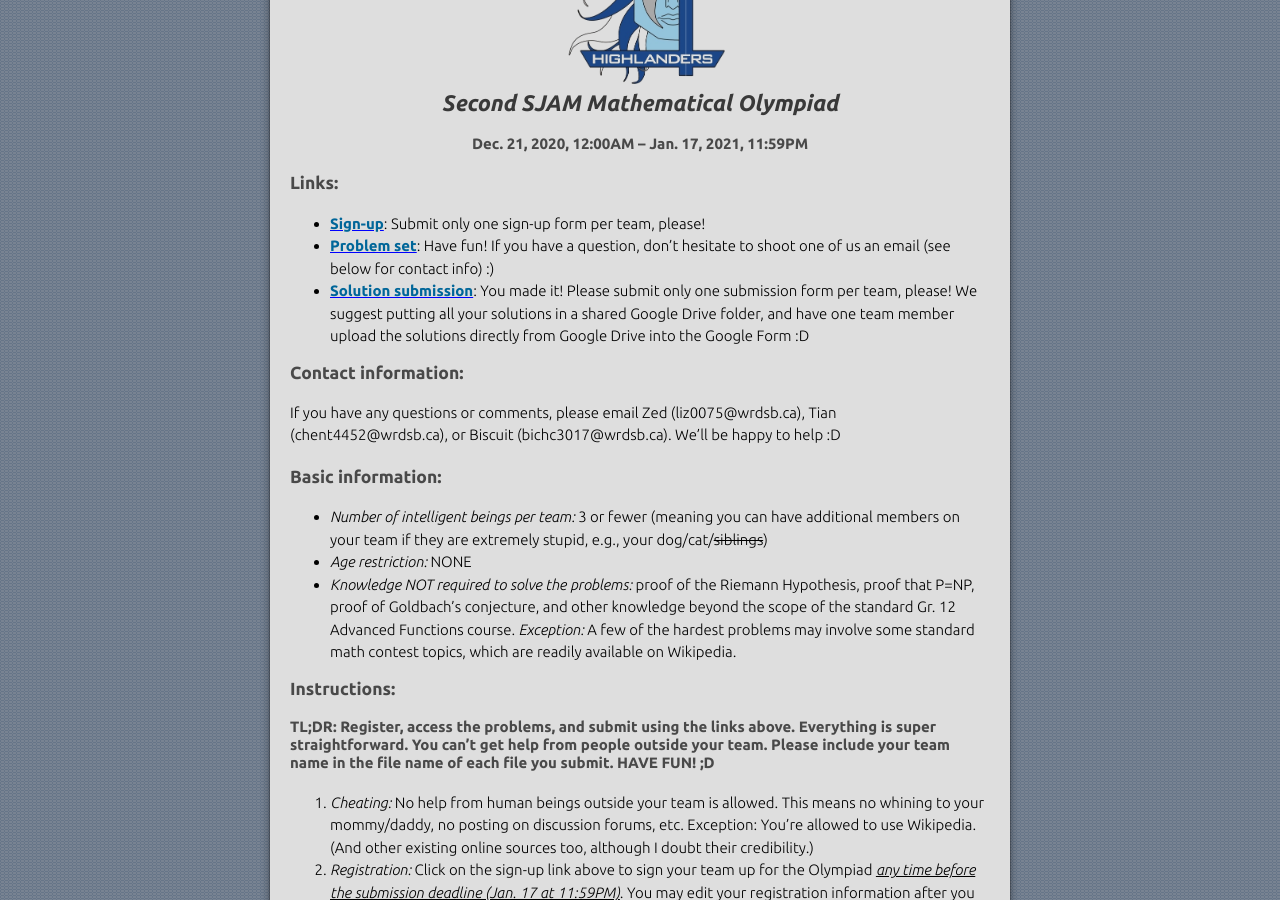
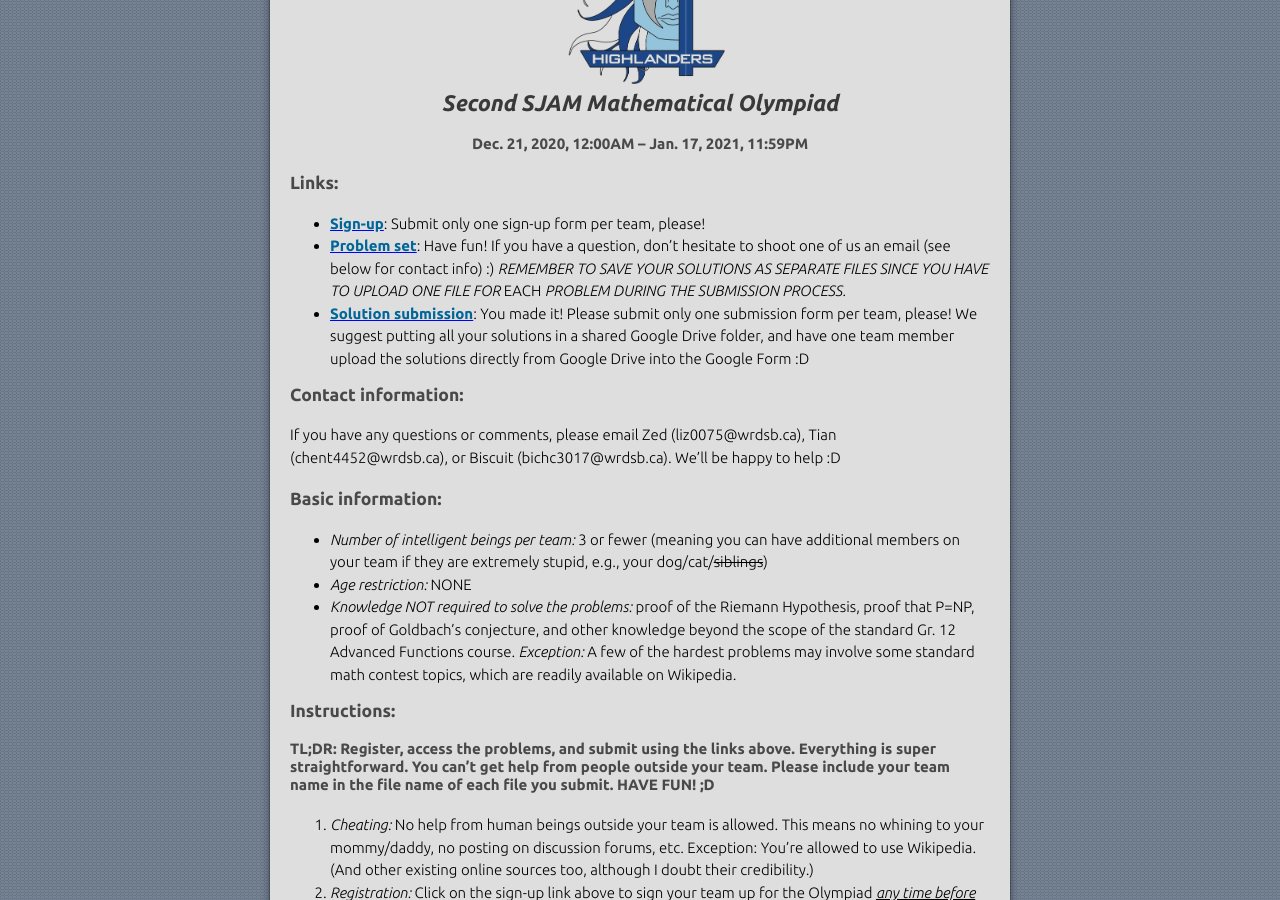
Before and after one commit to sjammathletes/sjammathletes.github.io, a Jekyll site: the page built from sjammo.md, in a window 1280 px wide and 900 px high, scrolled down 344 px. Built offline with Jekyll 4.4.1, drawn with Linux system fonts in a browser that asks for light colours; our own code applies the rules of GitHub Pages for plain Markdown files.

Commit message:
make them submit separate files

```diff
--- a/sjammo.md
+++ b/sjammo.md
@@ -8,7 +8,7 @@
 
 ### Links:
  - <b><ins style="color:blue;">[Sign-up](https://forms.gle/LbFGjmJu8spPPsuE7){: target="_blank"}</ins></b>: Submit only one sign-up form per team, please!
- - <b><ins style="color:blue;">[Problem set](/assets/pdfs/2020-2021/SJAMMO/sjammo2.pdf){: target="_blank"}</ins></b>: Have fun! If you have a question, don't hesitate to shoot one of us an email (see below for contact info) :)
+ - <b><ins style="color:blue;">[Problem set](/assets/pdfs/2020-2021/SJAMMO/sjammo2.pdf){: target="_blank"}</ins></b>: Have fun! If you have a question, don't hesitate to shoot one of us an email (see below for contact info) :) *REMEMBER TO SAVE YOUR SOLUTIONS AS SEPARATE FILES SINCE YOU HAVE TO UPLOAD ONE FILE FOR* EACH *PROBLEM DURING THE SUBMISSION PROCESS.*
  - <b><ins style="color:blue;">[Solution submission](https://forms.gle/EwWYkKmz5Z3oTBmK8){: target="_blank"}</ins></b>: You made it! Please submit only one submission form per team, please! We suggest putting all your solutions in a shared Google Drive folder, and have one team member upload the solutions directly from Google Drive into the Google Form :D
 
 ### Contact information:
```
